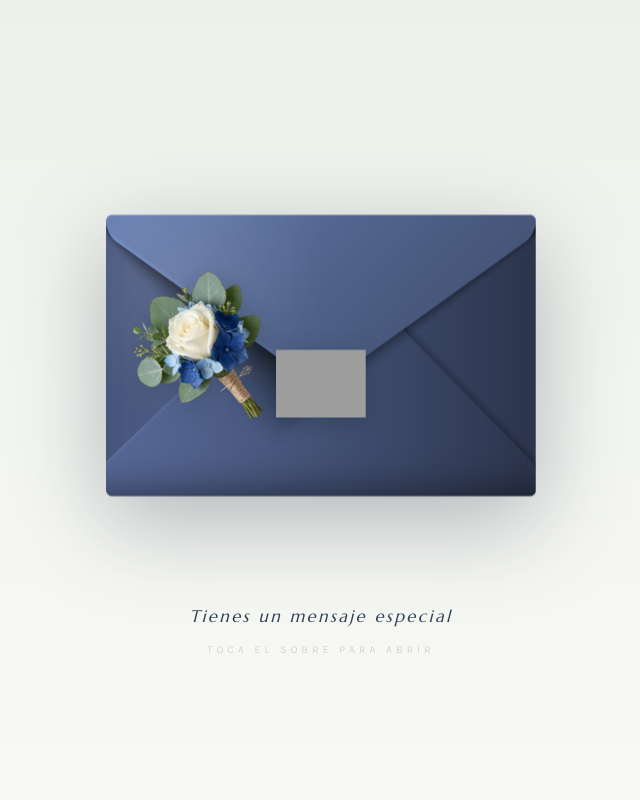
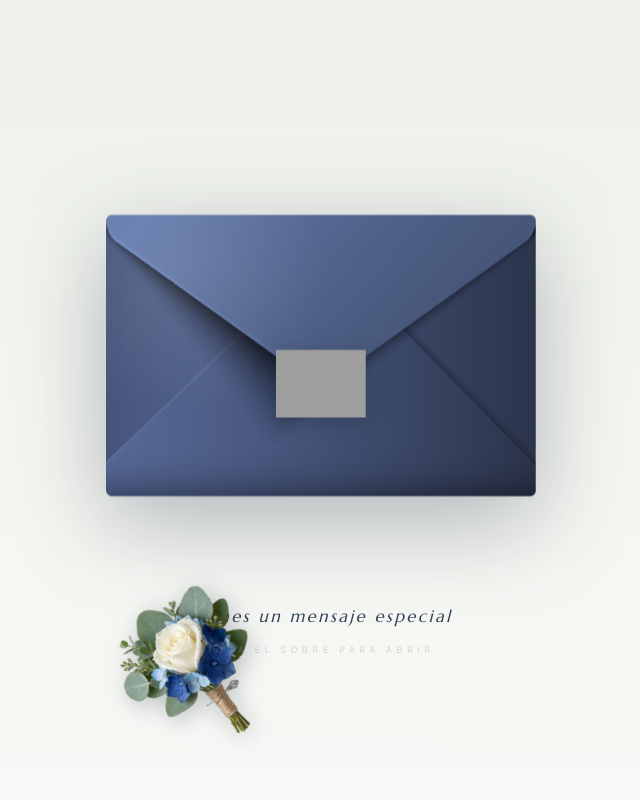
Before and after one commit to steveypamela/boda-steve-pamela, a plain HTML site: page index.html in a window 1280 px wide. Shown: the top 800 px of the page, without its empty margins (319-959 px from the left). Drawn offline with Linux system fonts and the light colour scheme; grey boxes are pictures that could not be loaded.

Commit message:
add: posicion6

```diff
--- a/index.html
+++ b/index.html
@@ -132,8 +132,8 @@ body.locked{overflow:hidden}
 /* ramo transparente único del sobre */
 .env-botonier2{
   position:absolute;
-  left:3%;
-  bottom:30%;
+  left:0%;
+  bottom: 25px%;
   width:43%;
   height:auto;
   display:block;
```
